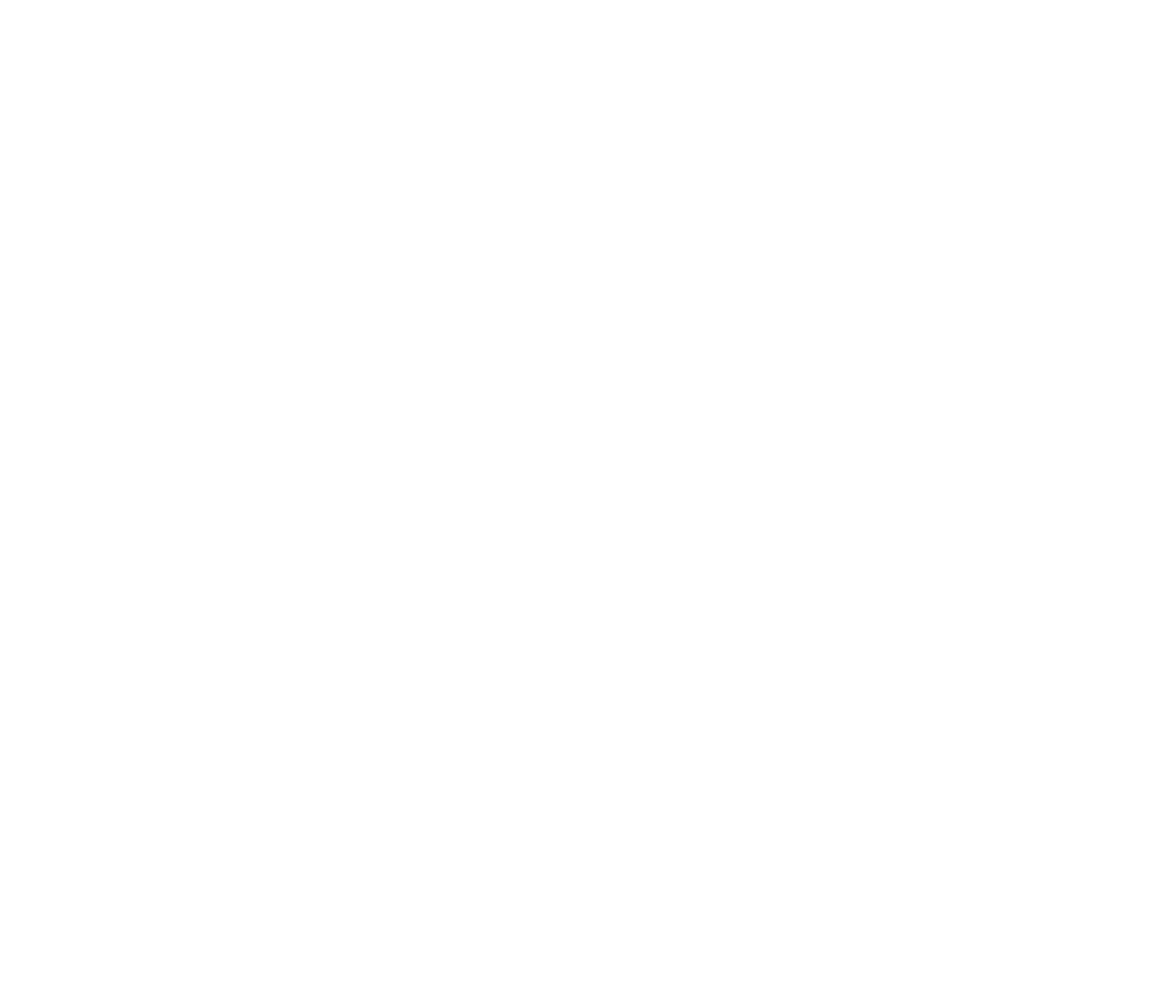
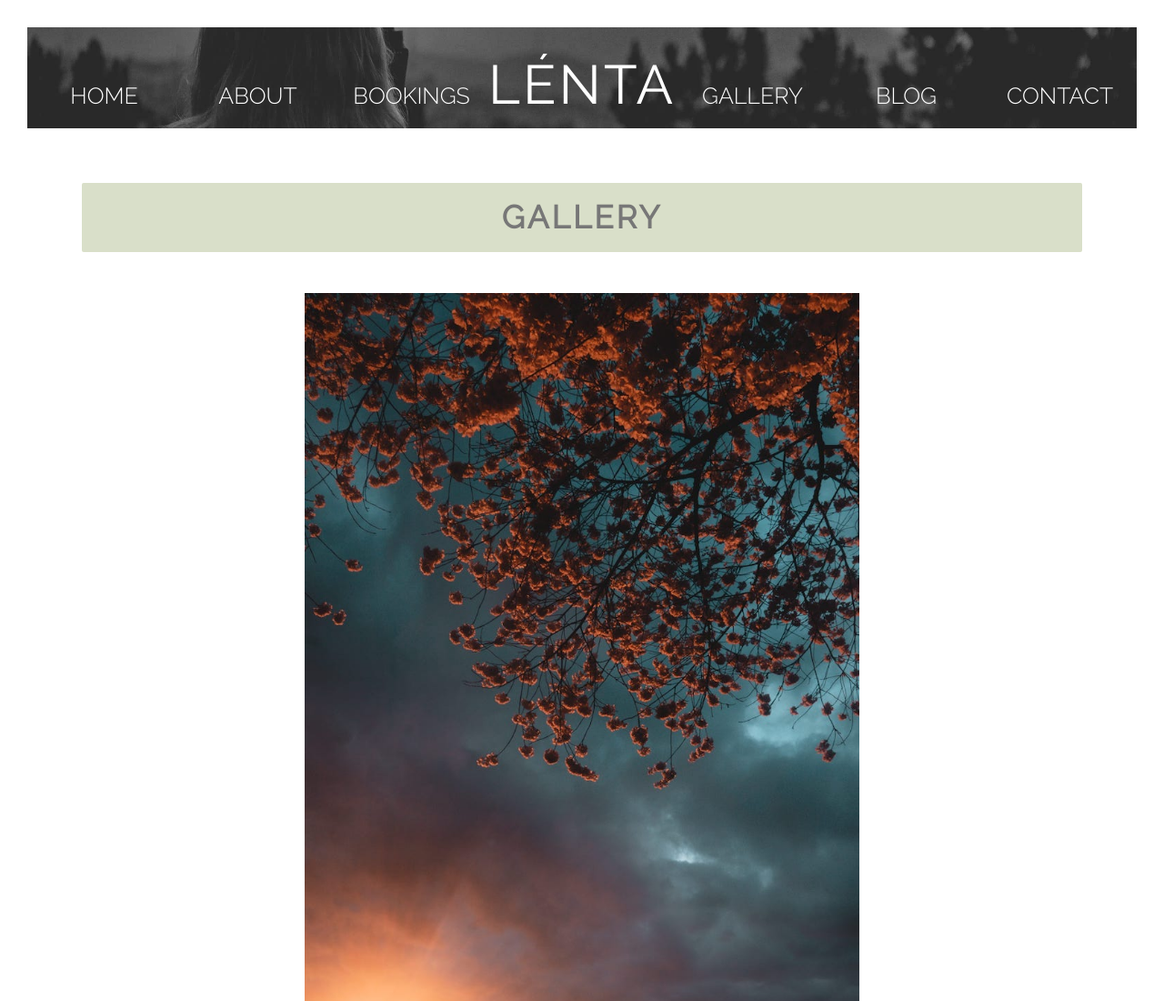
Before and after one commit to lowkeycode/lenta, a website: page html/gallery.html in a window 1280 px wide. Shown: the top 1100 px of the page at 91% size. Before the commit the page ends 800 px from the top, so only its background shows below. Drawn offline with Linux system fonts and the light colour scheme; files that its build step writes are made by us from their sources.

Commit message:
Added start of UI for gallery

```diff
--- a/html/gallery.html
+++ b/html/gallery.html
@@ -5,10 +5,33 @@
     <meta name="viewport" content="width=device-width, initial-scale=1.0">
     <link href="https://fonts.googleapis.com/css2?family=Cormorant+Garamond:ital,wght@0,300;0,400;1,300;1,400&display=swap" rel="stylesheet">
     <link href="https://fonts.googleapis.com/css2?family=Raleway:wght@100;300;400&display=swap" rel="stylesheet">
-    <link rel="stylesheet" href="css/styles.css">
+    <link rel="stylesheet" href="../css/styles.css">
     <title>L&eacute;nta &mdash; Gallery</title>
 </head>
 <body>
-
+    <header class="header">
+        <nav class="flex-nav">
+             <ul class="header-nav">
+                 <li class="header-nav__item"><a href="../index.html" class="header-nav__link">Home</a></li>
+                 <li class="header-nav__item"><a href="about.html" class="header-nav__link">About</a></li>
+                 <li class="header-nav__item"><a href="bookings.html" class="header-nav__link">Bookings</a></li>
+                 <li class="header-nav__item header-nav__item--name">L&eacute;nta</li>
+                 <li class="header-nav__item"><a href="gallery.html" class="header-nav__link">Gallery</a></li>
+                 <li class="header-nav__item"><a href="blog.html" class="header-nav__link">Blog</a></li>
+                 <li class="header-nav__item"><a href="contact.html" class="header-nav__link">Contact</a></li>
+             </ul>
+         </nav>
+    </header>
+    <main class="g-container">
+        <div class="g-container__heading">
+            <h1>Gallery</h1>
+        </div>
+        <div class="g-container__gallery">
+            <img src="../img/gal-1-min.jpg" alt="">
+            <img src="../img/gal-1-min.jpg" alt="">
+            <img src="../img/gal-1-min.jpg" alt="">
+            <img src="../img/gal-1-min.jpg" alt="">
+        </div>
+    </main>
 </body>
 </html>
--- a/sass/main.scss
+++ b/sass/main.scss
@@ -12,4 +12,6 @@
 @import "pages/home/home-header";
 @import "pages/home/home-stories";
 
-@import "pages/blog/blog-body"
+@import "pages/blog/blog-body";
+
+@import "pages/gallery/gallery";
--- a/sass/pages/blog/_blog-body.scss
+++ b/sass/pages/blog/_blog-body.scss
@@ -47,7 +47,7 @@
         background-color: var(--color-primary-light);
         border-radius: 2px;
         filter: opacity(80%);
-        padding: .5rem;\
+        padding: .5rem;
         text-align: center;
     }
 
```
Also changed, not shown: html/bookings.html (+1 -0 lines), css/styles.css.
